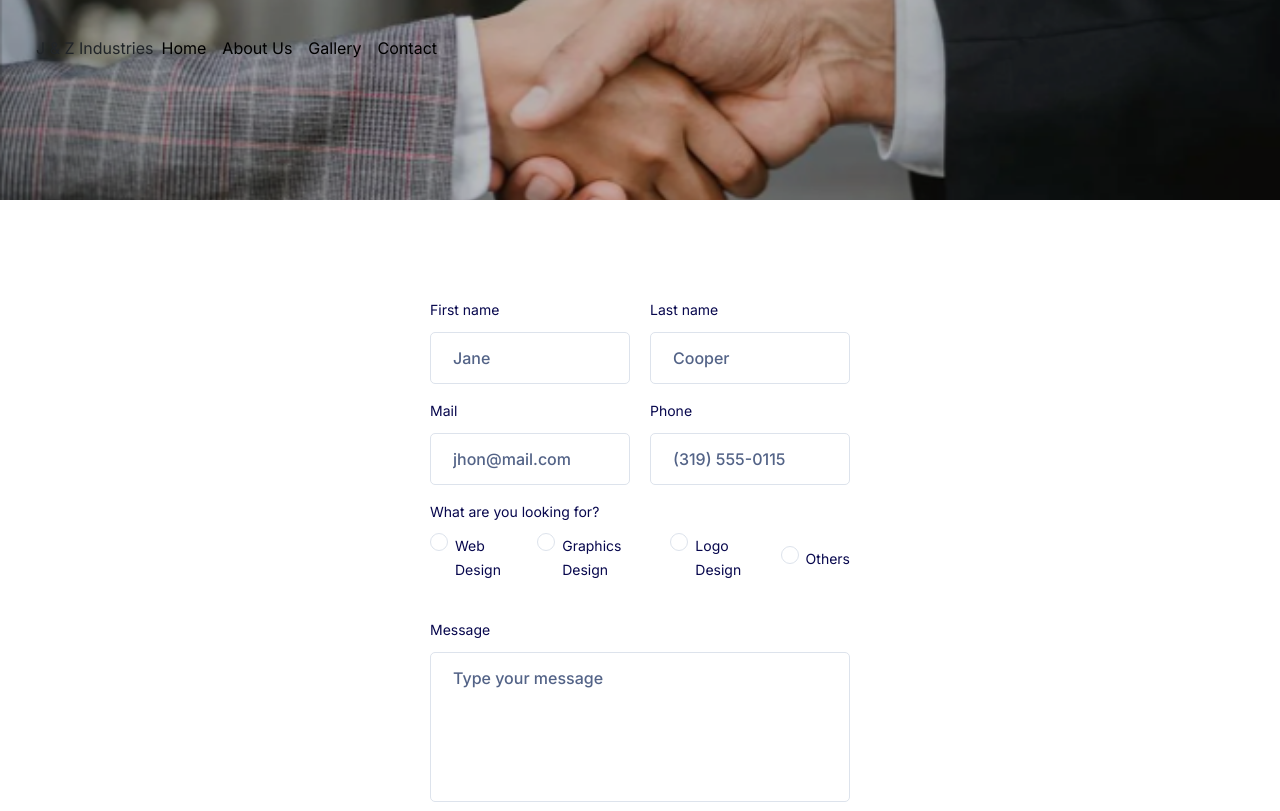
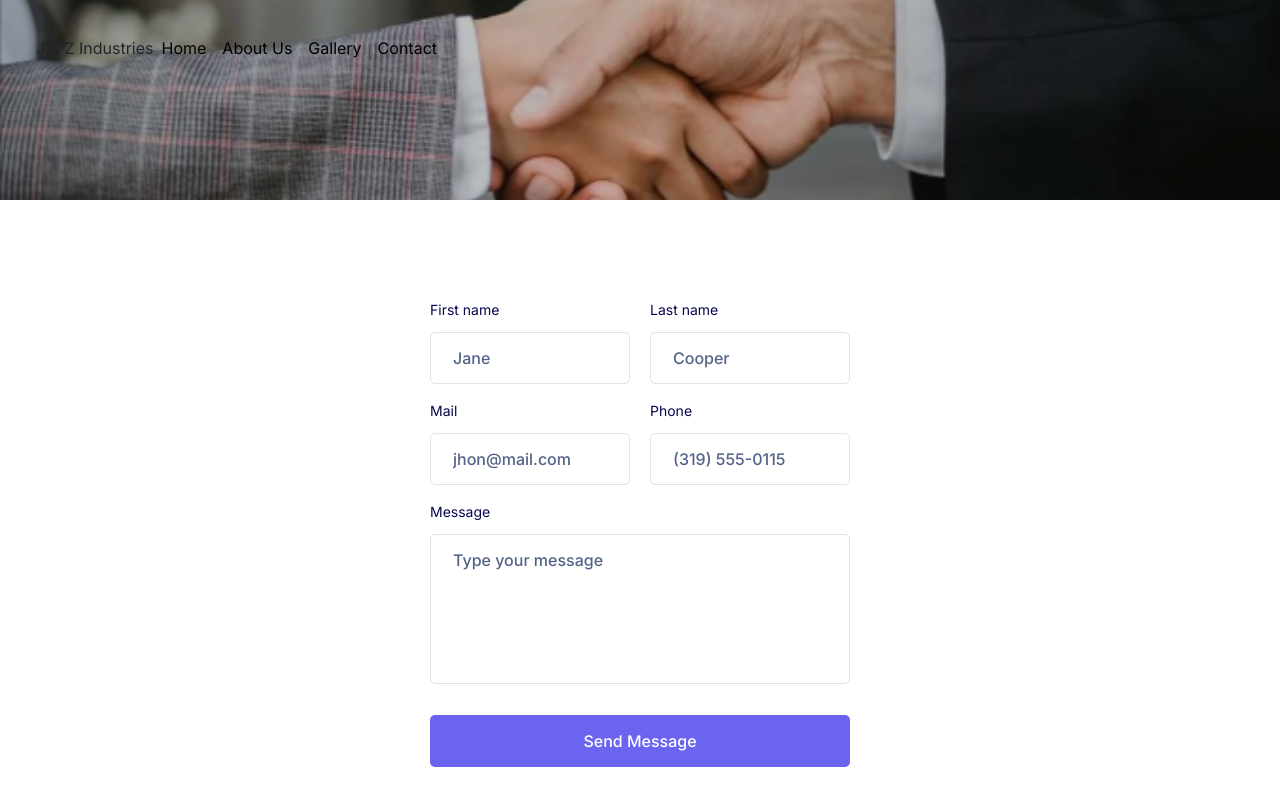
Before and after one commit to J-Z-Industries/JZWebsite, a plain HTML site: page Contact.html in a window 1280 px wide. Shown: the top 811 px of the page. Drawn offline with nearby package versions, Linux system fonts and the light colour scheme.

Commit message:
contact form cleaning

```diff
--- a/Contact.html
+++ b/Contact.html
@@ -98,7 +98,7 @@
                   </div>
                 </div>
 
-                <div class="formbold-input-radio-wrapper">
+                <!-- <div class="formbold-input-radio-wrapper">
                     <label for="jobtitle" class="formbold-form-label"> What are you looking for? </label>
 
                     <div class="formbold-radio-flex">
@@ -134,7 +134,7 @@
                         </label>
                       </div>
                     </div>
-                </div>
+                </div> -->
 
                 <div>
                     <label for="message" class="formbold-form-label"> Message </label>
```
